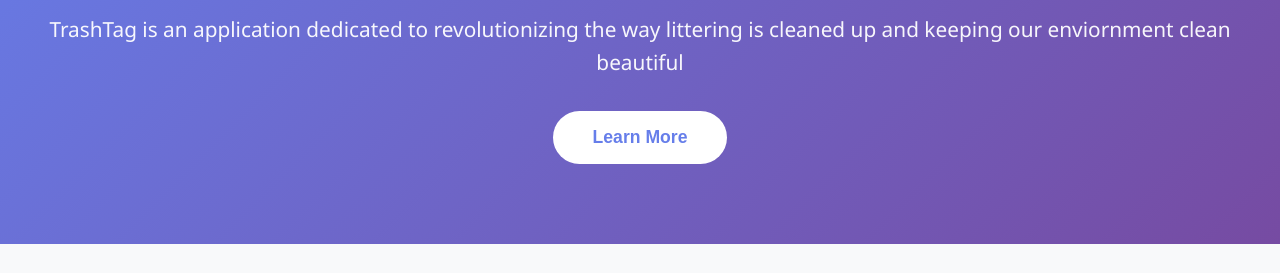
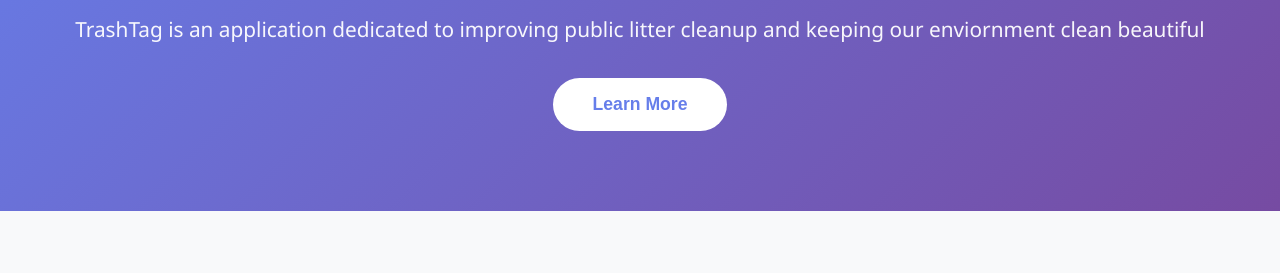
Before and after one commit to emirick72/CS410-Team-Iron-Website-2025, a plain HTML site: page index.html in a window 1280 px wide. Shown: the part 273-546 px from the top of the page. Drawn offline with Linux system fonts and the light colour scheme.

Commit message:
Update index.html

```diff
--- a/index.html
+++ b/index.html
@@ -257,7 +257,7 @@
     <div id="home" class="page active">
         <section class="hero">
             <h1>Welcome to Our Project</h1>
-            <p>TrashTag is an application dedicated to revolutionizing the way littering is cleaned up and keeping our enviornment clean beautiful</p>
+            <p>TrashTag is an application dedicated to improving public litter cleanup and keeping our enviornment clean beautiful</p>
             <button class="cta-button" onclick="showPage('presentation')">Learn More</button>
         </section>
 
@@ -299,4 +299,5 @@
         }
     </script>
 </body>
+
 </html>
```
